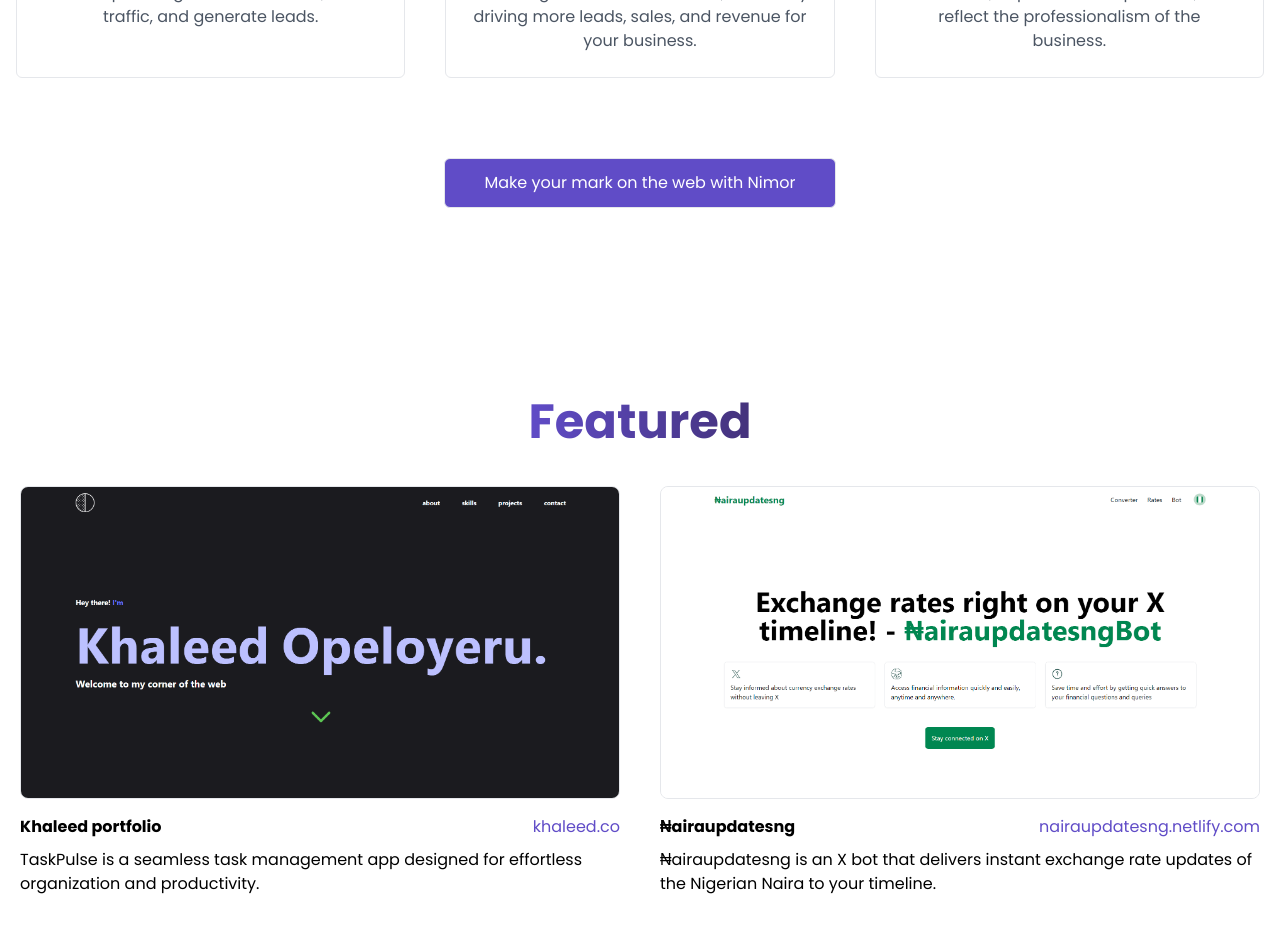
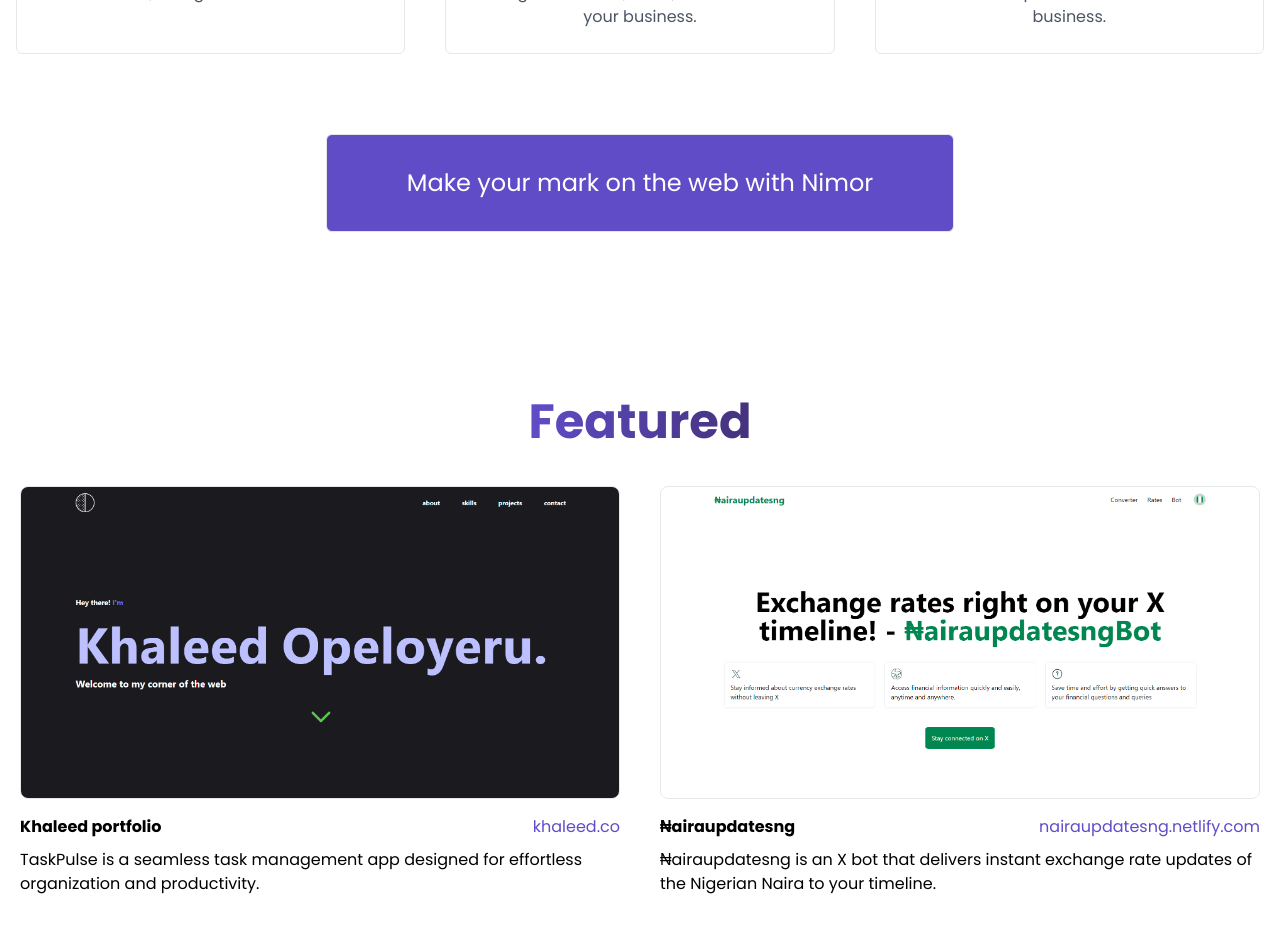
Before and after one commit to khaleedcodes/nimor, a React (Vite) app: page / in a window 1280 px wide. Shown: the part 1300-2232 px from the top of the page. Built offline with nearby package versions, Linux system fonts and the light colour scheme.

Commit message:
added solutions section

```diff
--- a/src/components/Button.tsx
+++ b/src/components/Button.tsx
@@ -1,8 +1,10 @@
 import { ButtonProp } from "../types/types";
 
-function Button({ children }: ButtonProp) {
+function Button({ children, classes }: ButtonProp) {
   return (
-    <button className="border pt-3 pb-3 pl-10 pr-10 transition-colors duration-300 bg-first-accent text-white rounded-md hover:bg-second-accent">
+    <button
+      className={`border transition-colors duration-300 bg-first-accent text-white rounded-md hover:bg-second-accent ${classes}`}
+    >
       {children}
     </button>
   );
--- a/src/components/NavBar.tsx
+++ b/src/components/NavBar.tsx
@@ -6,7 +6,7 @@
       <nav className="justify-between items-center flex p-4 w-full">
         <WordMark />
         <div className="flex items-center gap-8">
-          <Button>Start a Project</Button>
+          <Button classes="pt-3 pb-3 pl-10 pr-10">Start a Project</Button>
         </div>
       </nav>
     </div>
--- a/src/pages/landing-page/ClientCarousel.tsx
+++ b/src/pages/landing-page/ClientCarousel.tsx
@@ -4,7 +4,7 @@
 
 function ClientCarousel() {
   return (
-    <div className="w-full p-4 flex flex-row justify-center items-center overflow-x-auto border border-red-600">
+    <div className="w-full p-4 gap-4 flex flex-row justify-center items-center overflow-x-auto border border-red-600">
       <NairaupdatesngWordMark />
       <span className="text-2xl font-bold text-first-accent">·</span>
       <BundleupWordMark />
--- a/src/pages/landing-page/HeroSection.tsx
+++ b/src/pages/landing-page/HeroSection.tsx
@@ -16,7 +16,7 @@
           Make your mark on the web with{" "}
           <span className="text-first-accent">Nimor</span>
         </h1>
-        <Button>Start a project with us</Button>
+        <Button classes="pt-3 pb-3 pl-10 pr-10">Start a project with us</Button>
       </div>
       {/* <ClientCarousel /> */}
     </div>
--- a/src/pages/landing-page/SolutionsSection.tsx
+++ b/src/pages/landing-page/SolutionsSection.tsx
@@ -9,7 +9,9 @@
           Solutions for Your Online Success with Nimor
         </SectionHeader>
         <SolutionList />
-        <Button>Make your mark on the web with Nimor</Button>
+        <Button classes="text-2xl pt-8 pb-8 pl-20 pr-20 max-sm:text-lg">
+          Make your mark on the web with Nimor
+        </Button>
       </div>
     </div>
   );
--- a/src/types/types.ts
+++ b/src/types/types.ts
@@ -14,6 +14,7 @@
 type NavLinkProp = LinkType;
 type ButtonProp = {
   children: React.ReactNode;
+  classes? : string;
 };
 type SectionHeaderProp = {
   children: React.ReactNode;
```
Also changed, not shown: src/pages/landing-page/SolutionCard.tsx (+0 -9 lines).
